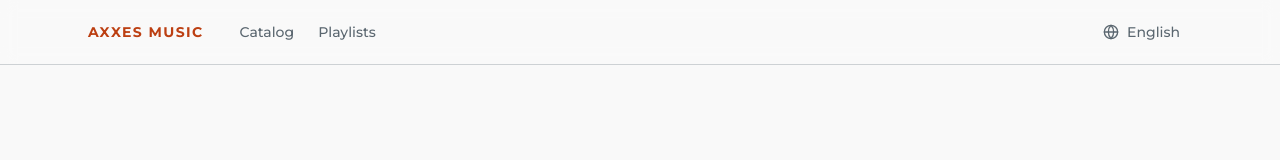
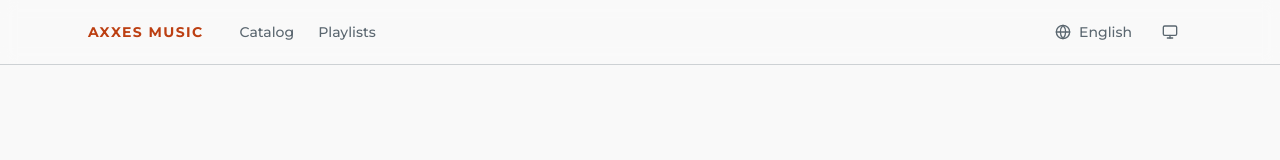
Before and after one commit to jusst-me/Axxes-Music, a Next.js app: page /en in a window 1280 px wide. Shown: the top 160 px of the page. Built offline with nearby package versions, Linux system fonts and the light colour scheme.

Commit message:
feat(theme): let the visitor choose light, dark or system
next-themes writes the class before paint, so nothing flashes. The mode lives in
localStorage and is therefore unknown while rendering on the server; the icon and
the accessible name appear once hydrated, without shifting the header.

```diff
--- a/src/app/[locale]/layout.tsx
+++ b/src/app/[locale]/layout.tsx
@@ -8,6 +8,7 @@ import { hasLocale, NextIntlClientProvider } from 'next-intl';
 import Footer from '@/components/layout/Footer';
 import Header from '@/components/layout/Header';
 import SkipLink, { MAIN_CONTENT_ID } from '@/components/layout/SkipLink';
+import ThemeProvider from '@/components/layout/ThemeProvider';
 import { LOCALES } from '@/constants/locales';
 import { routing } from '@/i18n/routing';
 import { cn } from '@/lib/utils';
@@ -40,12 +41,15 @@ export default async function RootLayout({
   }
 
   return (
+    // next-themes sets the class on <html> before paint, which React would otherwise flag as a mismatch.
     <html
       lang={LOCALES[locale]}
       className={cn('h-full antialiased', montserrat.variable)}
+      suppressHydrationWarning
     >
       <body className="flex min-h-full flex-col font-sans">
         <NextIntlClientProvider>
+          <ThemeProvider>
             <SkipLink />
             <Header />
             <main
@@ -56,6 +60,7 @@ export default async function RootLayout({
               {children}
             </main>
             <Footer />
+          </ThemeProvider>
         </NextIntlClientProvider>
       </body>
     </html>
--- a/src/components/layout/Header.tsx
+++ b/src/components/layout/Header.tsx
@@ -2,6 +2,7 @@ import { useTranslations } from 'next-intl';
 
 import LanguageSwitcher from '@/components/layout/LanguageSwitcher';
 import MainNav from '@/components/layout/MainNav';
+import ThemeToggle from '@/components/layout/ThemeToggle';
 import { Link } from '@/i18n/navigation';
 
 export default function Header() {
@@ -19,6 +20,7 @@ export default function Header() {
         <MainNav />
         <div className="ml-auto flex items-center gap-1">
           <LanguageSwitcher />
+          <ThemeToggle />
         </div>
       </div>
     </header>
--- a/src/components/layout/LanguageSwitcher.tsx
+++ b/src/components/layout/LanguageSwitcher.tsx
@@ -36,7 +36,7 @@ export default function LanguageSwitcher() {
         className="text-muted-foreground hover:bg-accent hover:text-accent-foreground flex min-h-11 items-center gap-2 rounded-md px-2 text-sm font-medium transition-colors sm:px-3"
       >
         <GlobeIcon aria-hidden className="size-4" />
-        <span className="sr-only sm:not-sr-only">{LOCALE_NAMES[locale]}</span>
+        <span className="hidden sm:inline">{LOCALE_NAMES[locale]}</span>
       </DropdownMenuTrigger>
       <DropdownMenuContent align="end" className="w-auto min-w-40">
         <DropdownMenuRadioGroup value={locale} onValueChange={selectLocale}>
--- /dev/null
+++ b/src/components/layout/ThemeProvider.tsx
@@ -0,0 +1,21 @@
+'use client';
+
+import { ThemeProvider as NextThemesProvider } from 'next-themes';
+import type { ComponentProps } from 'react';
+
+export default function ThemeProvider({
+  children,
+  ...props
+}: ComponentProps<typeof NextThemesProvider>) {
+  return (
+    <NextThemesProvider
+      attribute="class"
+      defaultTheme="system"
+      enableSystem
+      disableTransitionOnChange
+      {...props}
+    >
+      {children}
+    </NextThemesProvider>
+  );
+}
--- /dev/null
+++ b/src/components/layout/ThemeToggle.tsx
@@ -0,0 +1,76 @@
+'use client';
+
+import { MonitorIcon, MoonIcon, SunIcon } from 'lucide-react';
+import { useTranslations } from 'next-intl';
+import { useTheme } from 'next-themes';
+import { useSyncExternalStore } from 'react';
+
+import {
+  DropdownMenu,
+  DropdownMenuContent,
+  DropdownMenuRadioGroup,
+  DropdownMenuRadioItem,
+  DropdownMenuTrigger,
+} from '@/components/ui/dropdown-menu';
+
+const THEMES = [
+  { value: 'light', Icon: SunIcon },
+  { value: 'dark', Icon: MoonIcon },
+  { value: 'system', Icon: MonitorIcon },
+] as const;
+
+type ThemeValue = (typeof THEMES)[number]['value'];
+
+const noopSubscribe = () => () => {};
+
+/** False while rendering on the server and during the first client render, true from then on. */
+function useIsHydrated() {
+  return useSyncExternalStore(
+    noopSubscribe,
+    () => true,
+    () => false,
+  );
+}
+
+export default function ThemeToggle() {
+  const t = useTranslations();
+  const { theme, setTheme } = useTheme();
+  /**
+   * The chosen theme lives in localStorage, so the server cannot know it. Rendering the icon and the
+   * accessible name only once hydrated keeps the markup identical on both sides; the button reserves
+   * its space in the meantime so the header does not shift.
+   */
+  const isHydrated = useIsHydrated();
+
+  const current = THEMES.find(option => option.value === theme) ?? THEMES[2];
+
+  return (
+    <DropdownMenu>
+      <DropdownMenuTrigger
+        aria-label={
+          isHydrated
+            ? t('a11y.themeSwitcher', {
+                theme: t(`common.theme.${current.value}`),
+              })
+            : t('a11y.theme')
+        }
+        className="text-muted-foreground hover:bg-accent hover:text-accent-foreground flex size-11 items-center justify-center rounded-md transition-colors"
+      >
+        {isHydrated && <current.Icon aria-hidden className="size-4" />}
+      </DropdownMenuTrigger>
+      <DropdownMenuContent align="end" className="w-auto min-w-40">
+        <DropdownMenuRadioGroup
+          value={current.value}
+          onValueChange={value => setTheme(value as ThemeValue)}
+        >
+          {THEMES.map(({ value, Icon }) => (
+            <DropdownMenuRadioItem key={value} value={value}>
+              <Icon aria-hidden className="size-4" />
+              {t(`common.theme.${value}`)}
+            </DropdownMenuRadioItem>
+          ))}
+        </DropdownMenuRadioGroup>
+      </DropdownMenuContent>
+    </DropdownMenu>
+  );
+}
--- a/src/dictionaries/de.json
+++ b/src/dictionaries/de.json
@@ -9,7 +9,12 @@
     "retry": "Erneut versuchen",
     "undo": "Rückgängig",
     "loading": "Wird geladen",
-    "error": "Etwas ist schiefgelaufen. Bitte versuche es erneut."
+    "error": "Etwas ist schiefgelaufen. Bitte versuche es erneut.",
+    "theme": {
+      "light": "Hell",
+      "dark": "Dunkel",
+      "system": "System"
+    }
   },
   "landing": {
     "title": "Playlists, die man teilen möchte.",
@@ -115,7 +120,8 @@
     "skipToContent": "Zum Hauptinhalt springen",
     "mainNavigation": "Hauptnavigation",
     "languageSwitcher": "Sprache, aktuell {language}",
-    "themeToggle": "Zum {theme} Thema wechseln",
+    "theme": "Erscheinungsbild",
+    "themeSwitcher": "Erscheinungsbild, aktuell {theme}",
     "searchResults": "{count, plural, =0 {Keine Titel} one {# Titel} other {# Titel}} gefunden",
     "loading": "Wird geladen, bitte warten"
   }
--- a/src/dictionaries/en.json
+++ b/src/dictionaries/en.json
@@ -9,7 +9,12 @@
     "retry": "Try again",
     "undo": "Undo",
     "loading": "Loading",
-    "error": "Something went wrong. Please try again."
+    "error": "Something went wrong. Please try again.",
+    "theme": {
+      "light": "Light",
+      "dark": "Dark",
+      "system": "System"
+    }
   },
   "landing": {
     "title": "Playlists worth sharing.",
@@ -115,7 +120,8 @@
     "skipToContent": "Skip to main content",
     "mainNavigation": "Main navigation",
     "languageSwitcher": "Language, currently {language}",
-    "themeToggle": "Switch to {theme} theme",
+    "theme": "Theme",
+    "themeSwitcher": "Theme, currently {theme}",
     "searchResults": "{count, plural, =0 {No tracks} one {# track} other {# tracks}} found",
     "loading": "Loading, please wait"
   }
--- a/src/dictionaries/nl.json
+++ b/src/dictionaries/nl.json
@@ -9,7 +9,12 @@
     "retry": "Opnieuw proberen",
     "undo": "Ongedaan maken",
     "loading": "Laden",
-    "error": "Er is iets misgegaan. Probeer het opnieuw."
+    "error": "Er is iets misgegaan. Probeer het opnieuw.",
+    "theme": {
+      "light": "Licht",
+      "dark": "Donker",
+      "system": "Systeem"
+    }
   },
   "landing": {
     "title": "Afspeellijsten die je wilt delen.",
@@ -115,7 +120,8 @@
     "skipToContent": "Naar de hoofdinhoud",
     "mainNavigation": "Hoofdnavigatie",
     "languageSwitcher": "Taal, nu {language}",
-    "themeToggle": "Overschakelen naar {theme} thema",
+    "theme": "Thema",
+    "themeSwitcher": "Thema, nu {theme}",
     "searchResults": "{count, plural, =0 {Geen nummers} one {# nummer} other {# nummers}} gevonden",
     "loading": "Bezig met laden"
   }
```
Also changed, not shown: 1 other file (tests, documents, lock files or other folders). Lines whose indentation alone changed are shown as unchanged.
